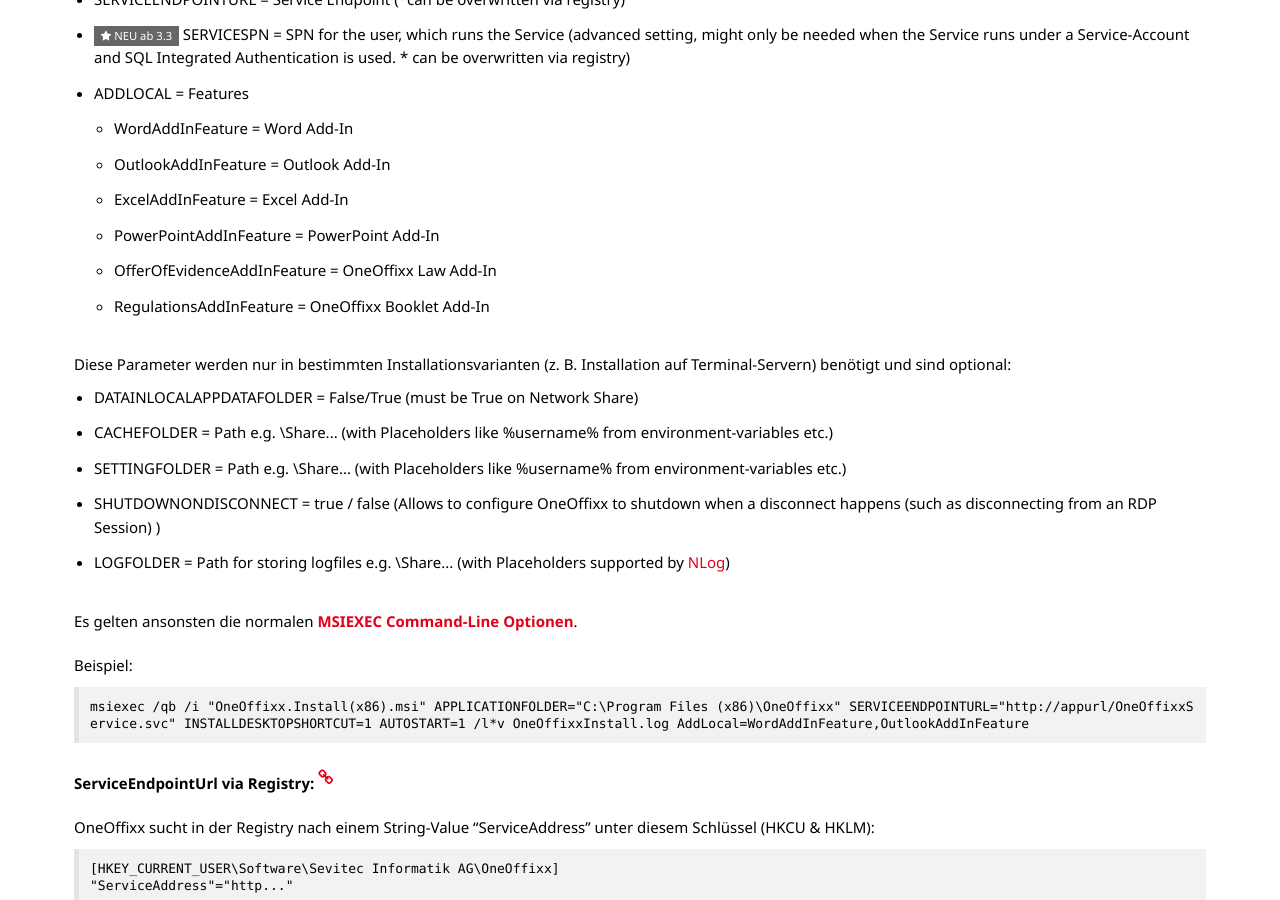
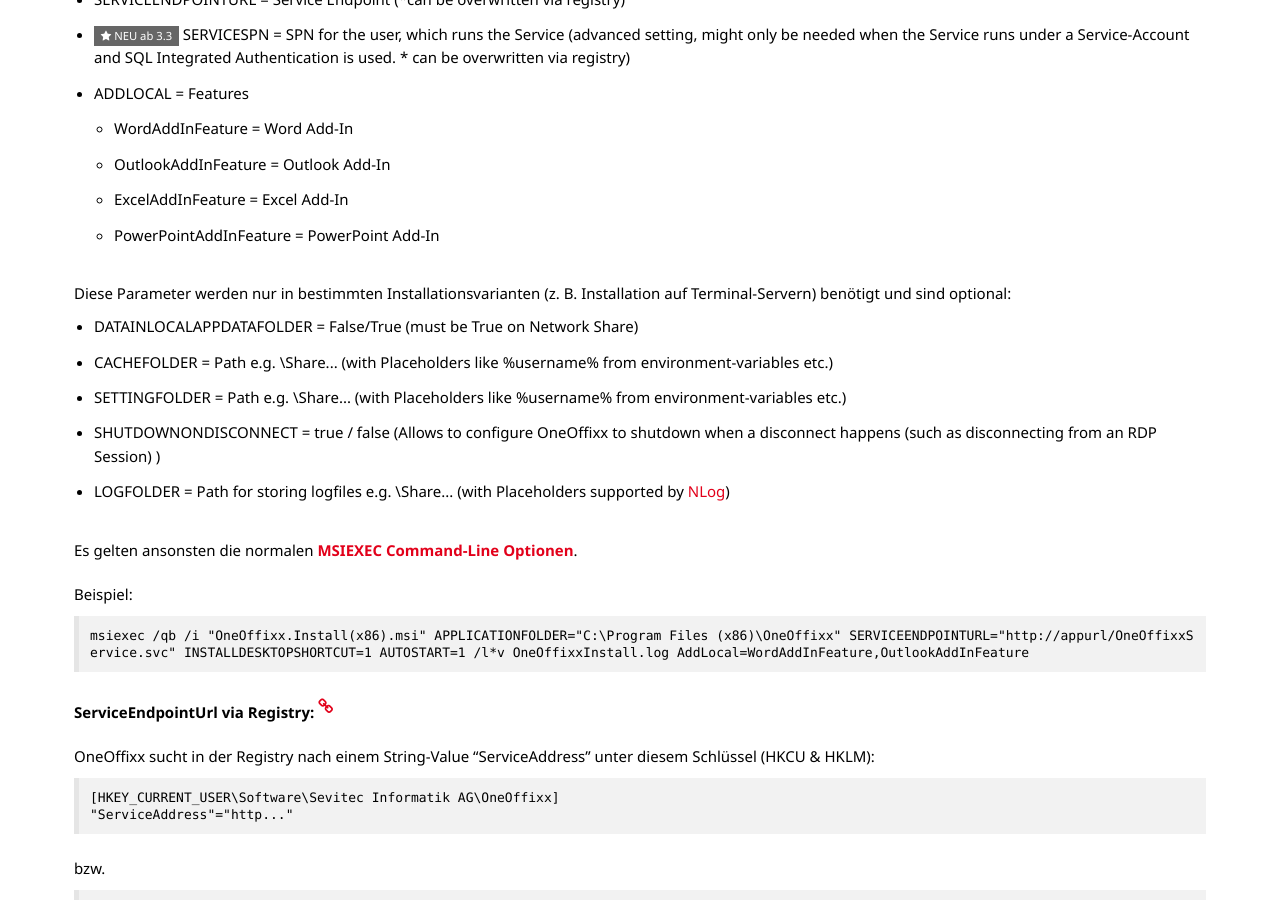
Before and after one commit to primesoft-group/oneoffixx-docs, a Jekyll site: the page built from _pages/install/de/client.md, in a window 1280 px wide and 900 px high, scrolled down 1849 px. Built offline with Jekyll 4.4.1, drawn with Linux system fonts in a browser that asks for light colours; nearby versions of some CDN libraries; some web fonts are replaced.

```diff
--- a/_pages/install/de/client.md
+++ b/_pages/install/de/client.md
@@ -65,8 +65,6 @@
      * OutlookAddInFeature = Outlook Add-In
      * ExcelAddInFeature = Excel Add-In
      * PowerPointAddInFeature = PowerPoint Add-In
-     * OfferOfEvidenceAddInFeature = OneOffixx Law Add-In
-     * RegulationsAddInFeature = OneOffixx Booklet Add-In
 
 Diese Parameter werden nur in bestimmten Installationsvarianten (z.&nbsp;B. Installation auf Terminal-Servern) benötigt und sind optional:
 
```
